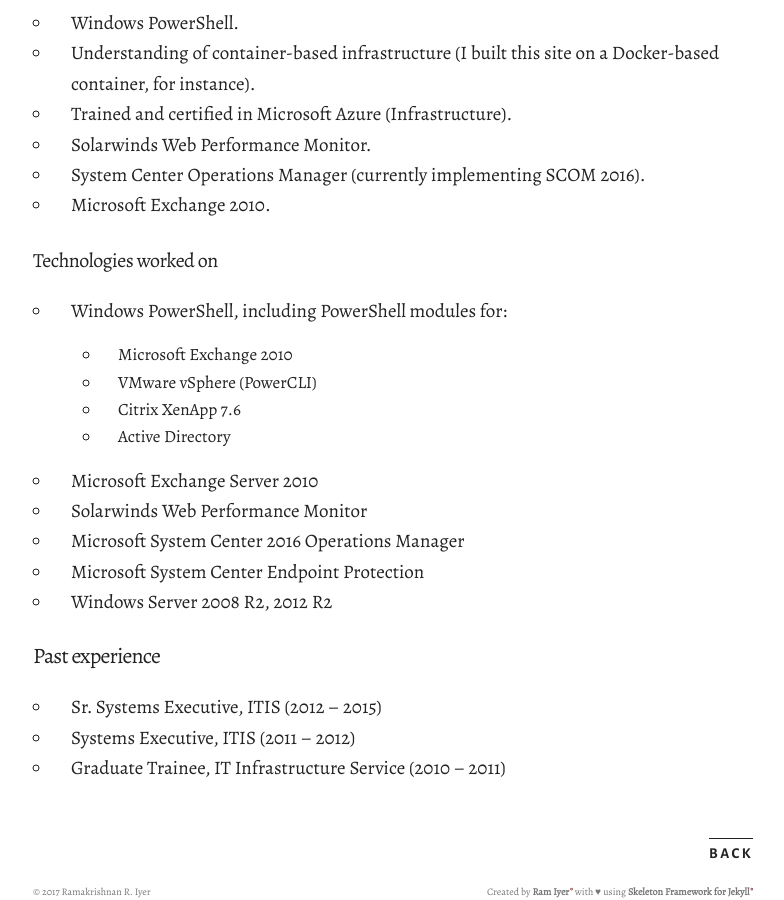
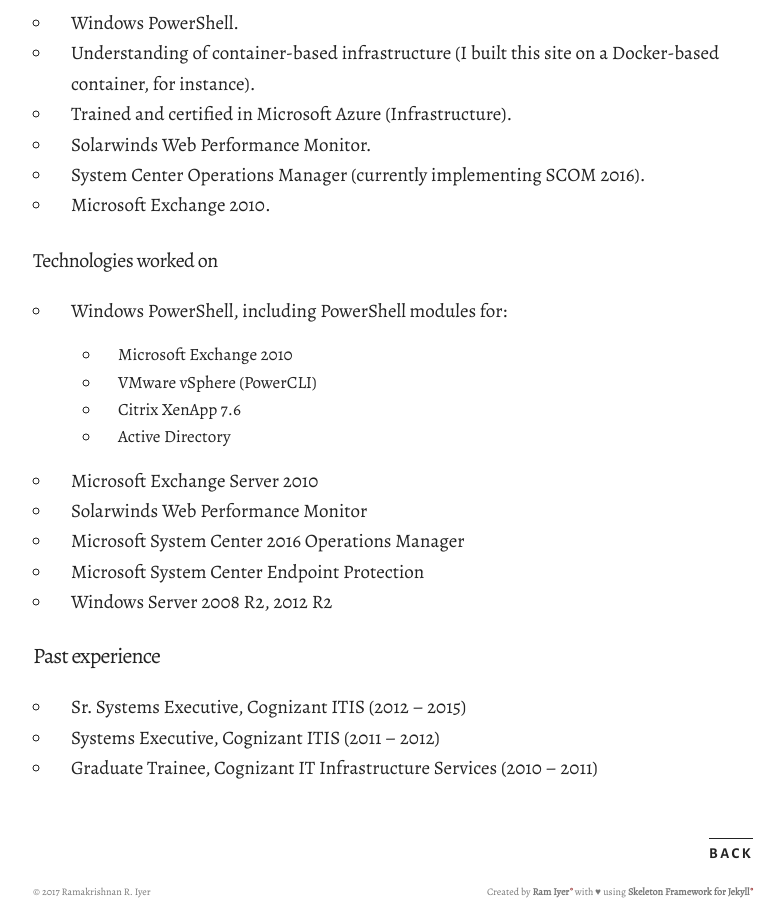
Before and after one commit to theramiyer/resume, a Jekyll site: the page built from _posts/2010-07-21-cognizant-technology-solutions.md, in a window 1280 px wide and 900 px high, scrolled down 1156 px. Shown: the whole window, without its empty margins (247-1031 px from the left). Built offline with Jekyll 4.4.1, drawn with Linux system fonts in a browser that asks for light colours; nearby versions of some CDN libraries.

Commit message:
Add Cognizant to "Past experience"

```diff
--- a/_posts/2010-07-21-cognizant-technology-solutions.md
+++ b/_posts/2010-07-21-cognizant-technology-solutions.md
@@ -56,6 +56,6 @@
 
 #### Past experience
 
-- Sr. Systems Executive, ITIS (2012 -- 2015)
-- Systems Executive, ITIS (2011 -- 2012)
-- Graduate Trainee, IT Infrastructure Service (2010 -- 2011)
+- Sr. Systems Executive, Cognizant ITIS (2012 -- 2015)
+- Systems Executive, Cognizant ITIS (2011 -- 2012)
+- Graduate Trainee, Cognizant IT Infrastructure Services (2010 -- 2011)
```
